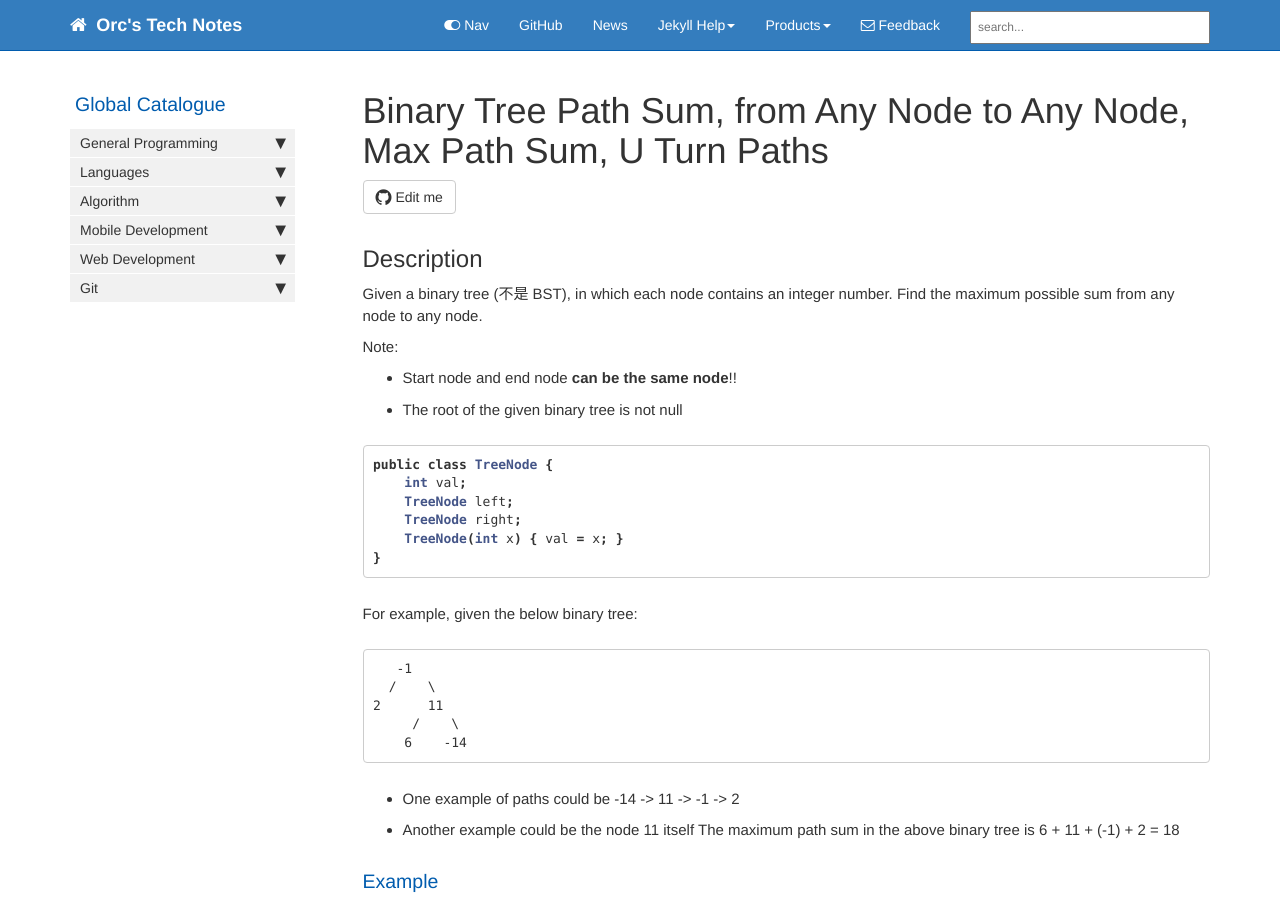
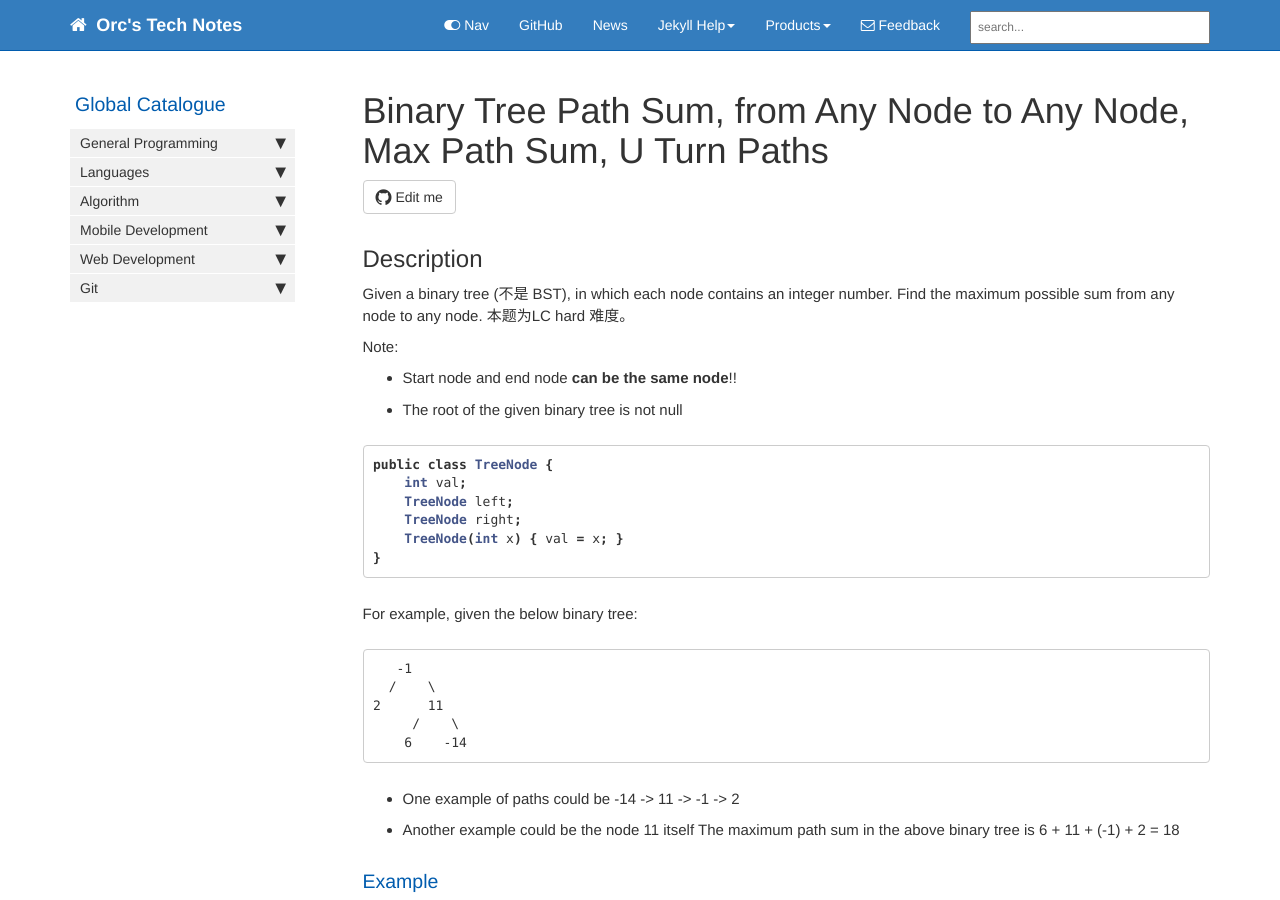
Before and after one commit to HungryOrc/hungryorc.github.io, a Jekyll site: the page built from pages/algorithm/algorithm_binaryTreePathSum_anyToAnyNode_maxPathSum_UTurnPaths.md, in a window 1280 px wide and 900 px high. Built offline with Jekyll 4.4.1, drawn with Linux system fonts in a browser that asks for light colours; nearby versions of some CDN libraries; comment, search, counter and statistics services are not loaded; some of the changed text lies outside the part shown.

Commit message:
Update algorithm_binaryTreePathSum_anyToAnyNode_maxPathSum_UTurnPaths.md

```diff
--- a/pages/algorithm/algorithm_binaryTreePathSum_anyToAnyNode_maxPathSum_UTurnPaths.md
+++ b/pages/algorithm/algorithm_binaryTreePathSum_anyToAnyNode_maxPathSum_UTurnPaths.md
@@ -11,7 +11,7 @@ toc: false
 
 ## Description
 Given a binary tree (不是 BST), in which each node contains an integer number.
-Find the maximum possible sum from any node to any node.
+Find the maximum possible sum from any node to any node. 本题为LC hard 难度。
 
 Note:
 * Start node and end node **can be the same node**!!
```
Also changed, not shown: other parts of pages/algorithm/algorithm_binaryTreePathSum_anyToAnyNode_maxPathSum_UTurnPaths.md (+1 -1 lines).
